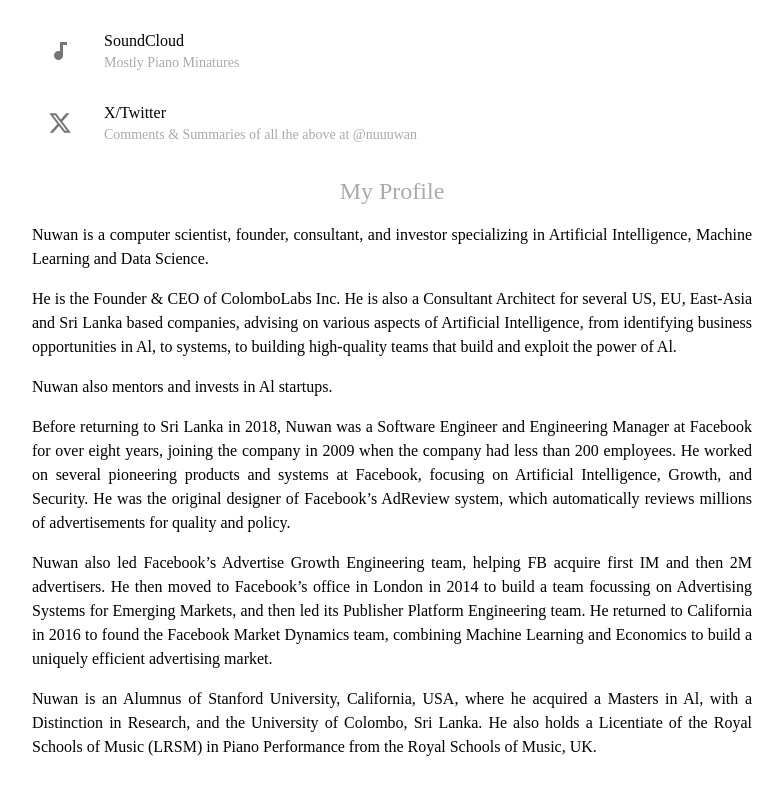
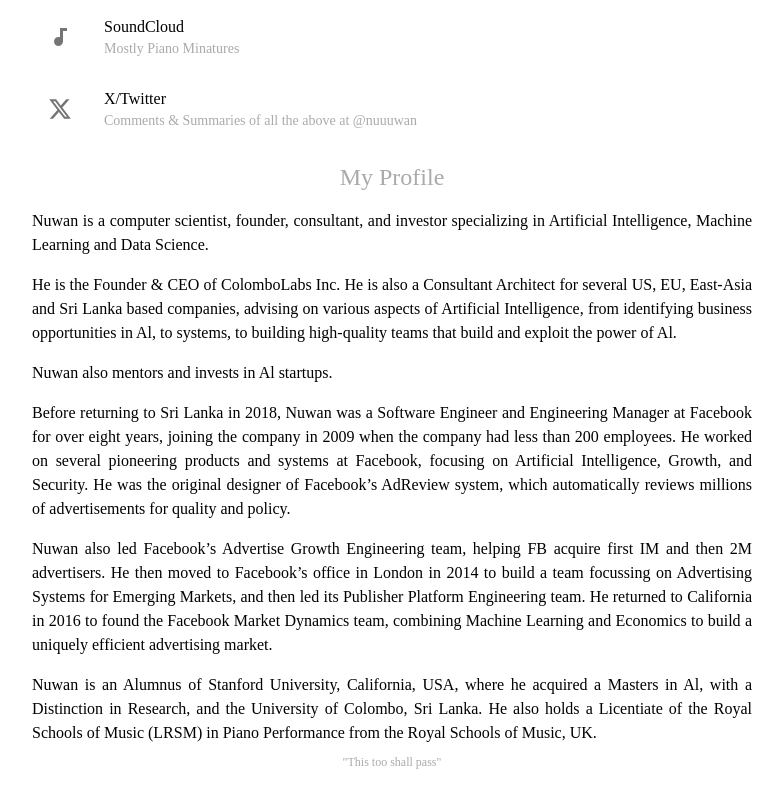
Before and after one commit to nuuuwan/nuuuwan, a React (Create React App) app: page / in a window 1280 px wide. Shown: the part 923-1720 px from the top of the page, without its empty margins (248-1031 px from the left). Built offline with nearby package versions, Linux system fonts and the light colour scheme; a web font is replaced by a local one.

Commit message:
This too shall pass

```diff
--- a/src/view/pages/HomePage.js
+++ b/src/view/pages/HomePage.js
@@ -32,12 +32,25 @@ function PageTitle() {
           Computer scientist, founder, consultant, and investor specializing in
           Artificial Intelligence, Machine Learning and Data Science
         </Typography>
-        <Typography variant="caption">
-          This too shall pass
-        </Typography>
+
       </Stack>
     </Stack>
   );
+}
+
+function PageFooter() {
+  return (    <Stack
+    direction="row"
+    alignItems="center"
+    color="text.secondary"
+    justifyContent="center"
+    gap={2}
+  >
+    <Typography variant="caption" >
+    "This too shall pass"
+  </Typography>
+  </Stack>
+  )
 }
 
 export default function HomePage() {
@@ -50,7 +63,7 @@ export default function HomePage() {
           <LinksSection />
 
           <ProfileSection />
-
+ <PageFooter/>
     </Box>
   );
 }
```
